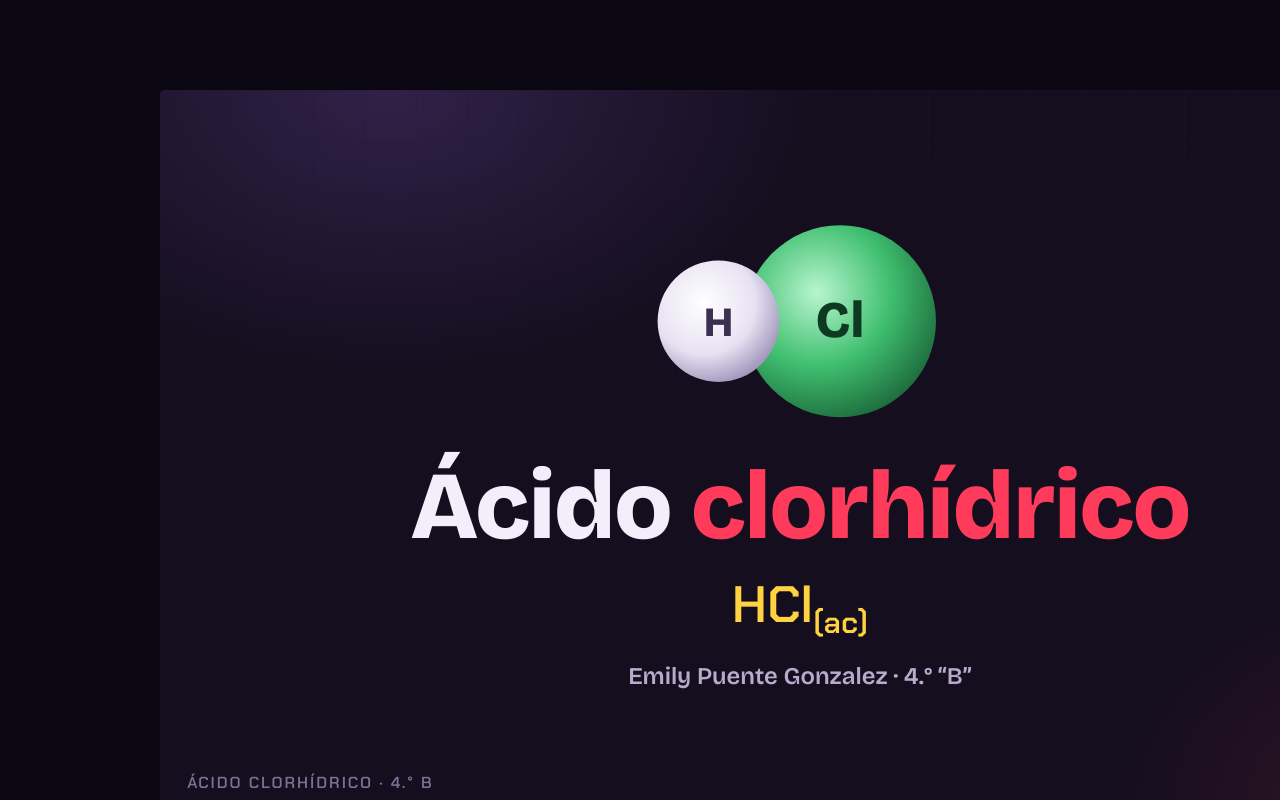
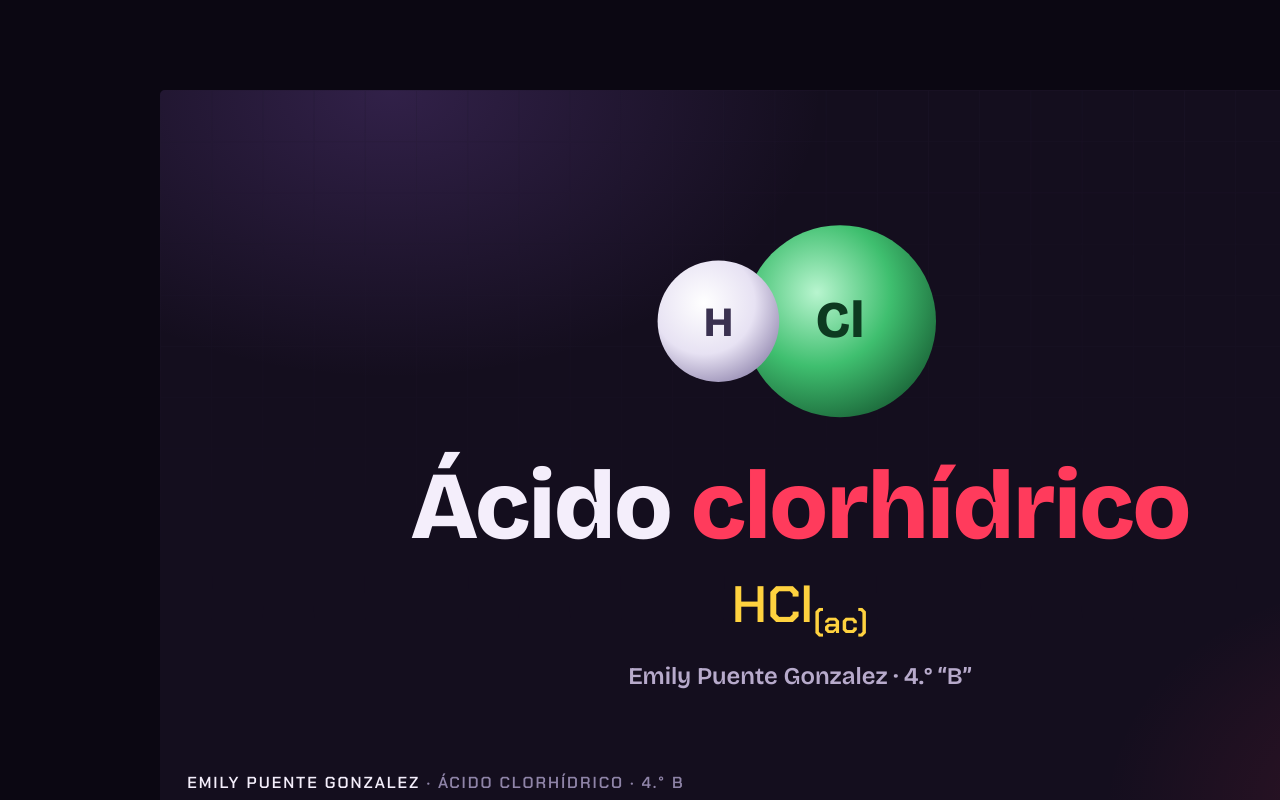
Before and after one commit to emyypg/juegoquimica, a website: page public/presentacion.html in a window 1280 px wide. Drawn offline with nearby package versions, Linux system fonts and the light colour scheme; no server answers.

Commit message:
Presentación: nombre de Emily en todas las diapositivas

```diff
--- a/public/presentacion.html
+++ b/public/presentacion.html
@@ -84,7 +84,8 @@ sub,sup{line-height:0}
 /* pie y overlay */
 #bar{position:absolute;left:0;bottom:0;height:8px;background:linear-gradient(90deg,var(--violet),var(--acid));transition:width .4s ease;z-index:5}
 #num{position:absolute;right:34px;bottom:22px;font-family:var(--fm);font-size:22px;color:var(--muted);z-index:5}
-#brand{position:absolute;left:34px;bottom:22px;font-family:var(--fm);font-size:20px;color:#7d7096;letter-spacing:.12em;z-index:5}
+#brand{position:absolute;left:34px;bottom:22px;font-family:var(--fm);font-size:20px;color:#8f84a8;letter-spacing:.12em;z-index:5}
+#brand b{color:var(--ink);font-weight:600}
 #setup{position:absolute;inset:0;z-index:20;display:grid;place-items:center;background:rgba(11,7,18,.92)}
 #setup .box{display:grid;grid-template-columns:auto 1fr;gap:48px;align-items:center;background:var(--panel);border:2px solid var(--line);border-radius:32px;padding:44px 52px;max-width:1200px}
 #setup img{width:300px;height:300px;background:#fff;border-radius:18px;padding:12px}
@@ -442,7 +443,7 @@ sub,sup{line-height:0}
   </div>
 </section>
 
-<div id="bar"></div><div id="num"></div><div id="brand">ÁCIDO CLORHÍDRICO · 4.° B</div><div id="remoteOn">● CONTROL CONECTADO</div>
+<div id="bar"></div><div id="num"></div><div id="brand"><b>EMILY PUENTE GONZALEZ</b> · ÁCIDO CLORHÍDRICO · 4.° B</div><div id="remoteOn">● CONTROL CONECTADO</div>
 
 <div id="setup" hidden>
   <div class="box">
```
